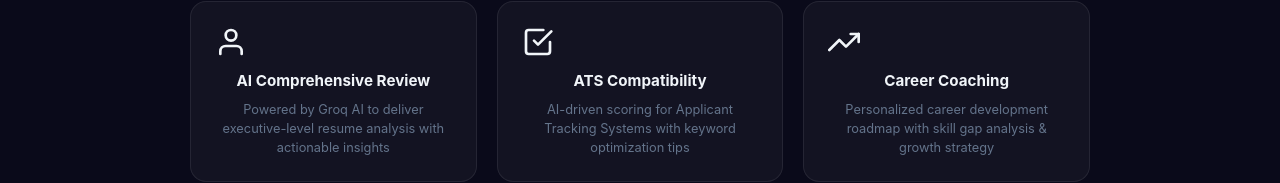
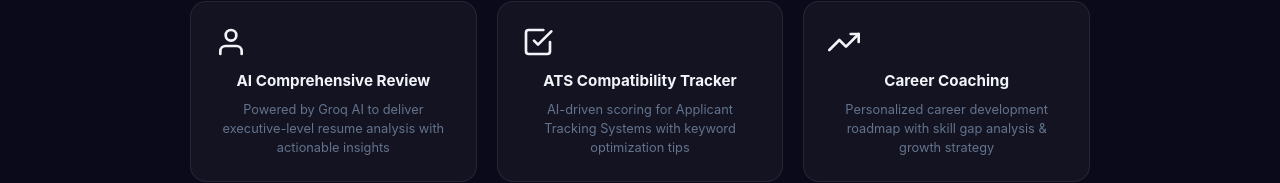
Before and after one commit to manishkumar8312/Resume-Analyzer, a React (Create React App) app in the folder frontend/: page / in a window 1280 px wide. Shown: the part 170-353 px from the top of the page. Built offline with nearby package versions, Linux system fonts and the light colour scheme; no server answers.

Commit message:
added tracker

```diff
--- a/frontend/src/pages/Home.jsx
+++ b/frontend/src/pages/Home.jsx
@@ -50,7 +50,7 @@ const Home = () => {
               </div>
               <div className="feature-card">
                 <FiCheckSquare className="feature-icon" />
-                <div className="feature-title">ATS Compatibility</div>
+                <div className="feature-title">ATS Compatibility Tracker</div>
                 <div className="feature-desc">
                   AI-driven scoring for Applicant Tracking Systems with keyword optimization tips
                 </div>
```
